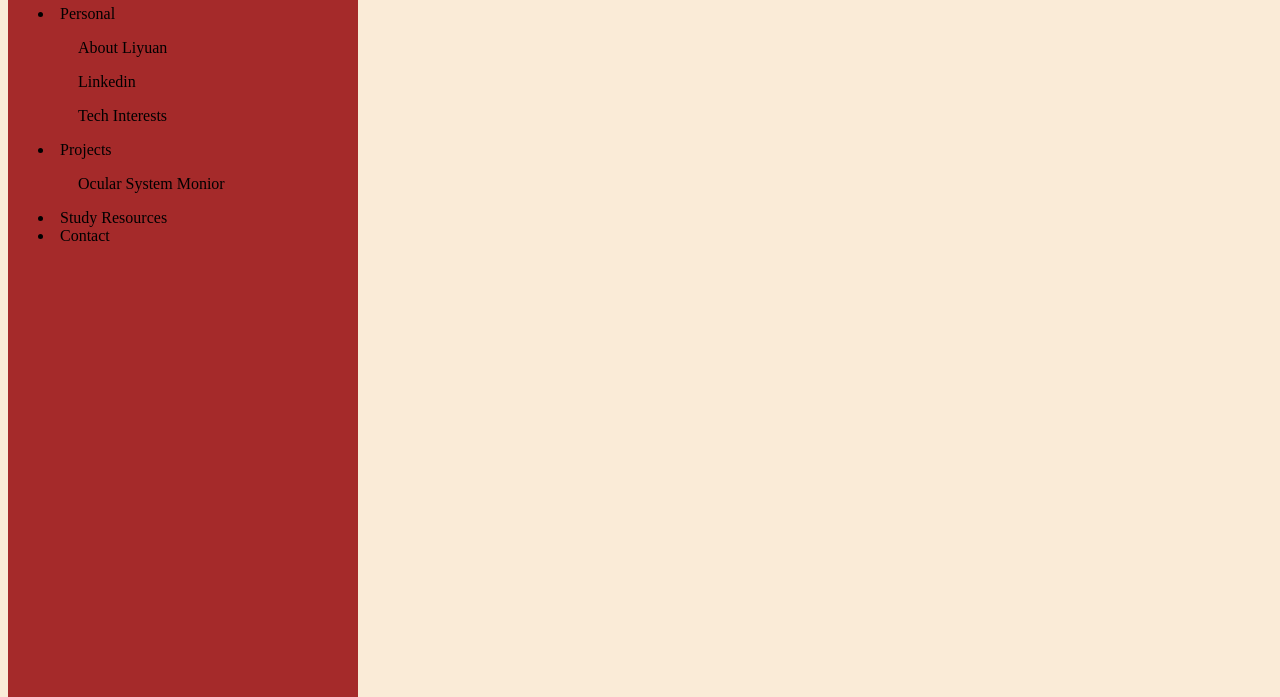
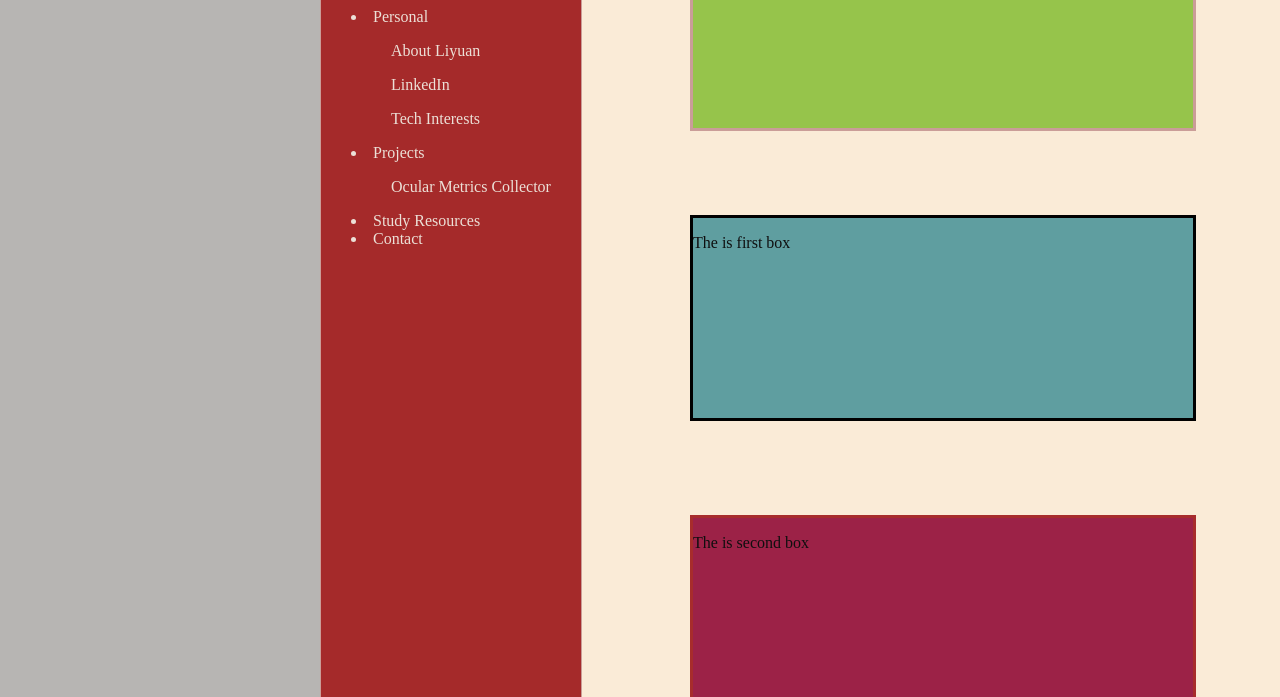
Before and after one commit to Bubbletea14/Bubbletea14.github.io, a plain HTML site: page pages/index.html in a window 1280 px wide. Shown: the part 103-800 px from the top of the page. Drawn offline with Linux system fonts and the light colour scheme.

Commit message:
Add effects to side nav bar
AAdd effects to the side nav bar, and make ul clickable

```diff
--- a/pages/index.html
+++ b/pages/index.html
@@ -1,25 +1,62 @@
 <!doctype html>
-<html lang = "en-US">
+<html lang="en-US">
+
 <head>
-        <meta charset = "utf-8" />
+    <meta charset="utf-8" />
     <title>Welcome - Liyuan Jin</title>
 
-        <link rel = "stylesheet" href = "../styles/global.css">
+    <link rel="stylesheet" href="../styles/global.css">
+    <script src = "../scripts/global.js"></script>
 </head>
 
 <body>
+    <!-- Main page -->
+    <div class="page">
+
+
+        <div class="profileBox">
+
+            <p> This is profile box </p>
+
+
+        </div>
+
+
+        <div class = "firstBox">
+
+            <p> The is first box  </p>
+
+        </div>
+
+
+        <div class = "secondBox">
+
+            <p> The is second box  </p>
+
+        </div>
+
+
+        <div class = "thirdBox">
+
+            <p> The is third box  </p>
+
+        </div>
+
         <!-- Side Navigation -->
-        <div class = "sideNav">
+        <div class="sideNav">
 
             <h1> LIYUAN JIN</h1>
             <li>Personal </li>
             <ul>About Liyuan</ul>
-                <ul>Linkedin</ul>
+            <ul id="linkedIn">LinkedIn</ul>
             <ul>Tech Interests</ul>
             <li>Projects</li>
-                <ul>Ocular System Monior</ul>
+            <ul>Ocular Metrics Collector</ul>
             <li>Study Resources </li>
             <li> Contact</li>
+
+            <p>
+        </div>
 
     </div>
 </body>
--- a/styles/global.css
+++ b/styles/global.css
@@ -1,25 +1,116 @@
 body {
-    background-color: antiquewhite;
+    background-color: rgba(44, 40, 35, 0.342);
 }
 
 p {
     color: rgb(15, 15, 15);
 }
 
+
+/* The page */
+.page {
+    height: 100%;
+    width: 1000px;
+    position: fixed;
+
+    left: 25%;
+    overflow-x: hidden;
+    overflow-y: hidden;
+    overflow: hiden hidden;
+    background-color: antiquewhite;
+}
+
+.page p {
+    z-index: 10;
+}
+
 /* The sideNav menu */
-.sideNav{
+.sideNav {
     height: 100%;
-    width: 300px;
-    position:fixed;
-    padding-top: 20px;
-    padding-left: 30px;
-    padding-right: 20px;
-    overflow-x:hidden;
+    width: 200px;
+    position: fixed;
+    padding: 20px 30px 20px 30px;
+    border: 1px solid rgb(202, 157, 152);
+    overflow-x: hidden;
+    overflow-y: hidden;
+    color: rgb(236, 224, 215);
     background-color: brown;
 }
 
+.sideNav h1{
+    text-align: center;
+    border: 1px solid black;
+}
+.sideNav ul {
+    transition: margin-right 0.5s, margin-left 0.5s, color 1s;
+}
 
-.sideNav ul:hover{
-    color:gold;
-    transition: background-color 0.5s;
+.sideNav ul:hover {
+    background-color: rgb(160, 82, 82);
+    color: gold;
+    margin-right: 5px;
+    margin-left: 5px;
+    cursor: pointer;
 }
+
+/* The profile box */
+.profileBox {
+    width: 500px;
+    height: 200px;
+    left: 37%;
+    /* top:10%; */
+    top:10px;
+    margin: 10px 0px 30px 0px;
+    padding: 0px 0px 0px 0px;
+    border: 3px solid rgb(202, 157, 152);
+    background-color: rgb(150, 196, 75);
+    position: absolute;
+    overflow-x: hidden;
+    overflow-y: hidden;
+
+}
+
+/* The first box  */
+.firstBox {
+    width: 500px;
+    height: 200px;
+    left: 37%;
+    /* top:30%; */
+    top: 300px;
+    margin: 10px 0px 30px 0px;
+    border: 3px solid black;
+    background-color: cadetblue;
+    position:absolute;
+    overflow-x: hidden;
+    overflow-y: hidden;
+}
+
+/* The second box  */
+.secondBox {
+    width: 500px;
+    height: 200px;
+    left: 37%;
+    /* top:50%; */
+    top: 600px;
+    margin: 10px 0px 30px 0px;
+    border: 3px solid rgb(167, 44, 44);
+    background-color: rgb(156, 34, 71);
+    position:absolute;
+    overflow-x: hidden;
+    overflow-y: hidden;
+}
+
+/* The third box  */
+.thirdBox {
+    width: 500px;
+    height: 200px;
+    left: 37%;
+    /* top:70%; */
+    top: 900px;
+    margin: 10px 0px 30px 0px;
+    border: 3px solid rgb(215, 44, 221);
+    background-color: rgb(208, 211, 32);
+    position:absolute;
+    overflow-x: hidden;
+    overflow-y: hidden;
+}
```
Lines whose indentation alone changed are shown as unchanged.
